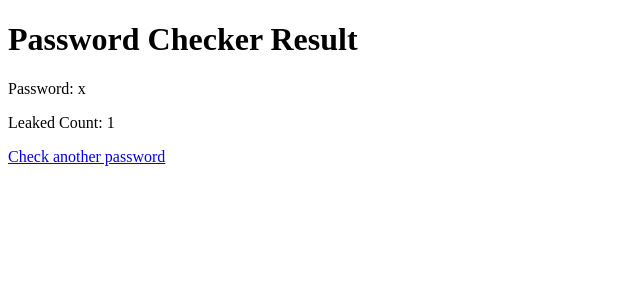
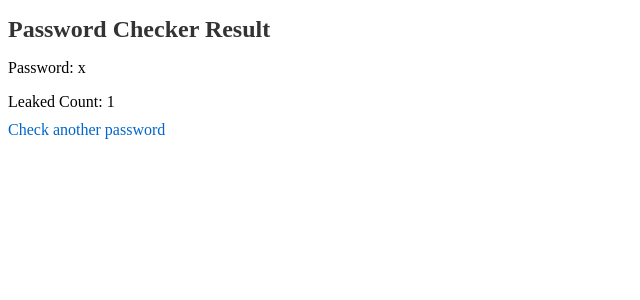
Before and after one commit to do2523/Password-Checker-with-API, a Flask app: template templates/result.html in a window 1280 px wide. Shown: the top 300 px of the page, without its empty margins (0-640 px from the left). Run offline with Flask 3, Linux system fonts and the light colour scheme; the template is opened without the code that fills it: most values are stand-ins (such as "Sample title", 1, 10 or a date in 2020).

Commit message:
Added inline CSS

```diff
--- a/templates/result.html
+++ b/templates/result.html
@@ -2,14 +2,11 @@
 <html>
 <head>
     <title>Password Checker</title>
-
-
-
 </head>
 <body>
-    <h1>Password Checker Result</h1>
-    <p>Password: {{ password }}</p>
-    <p>Leaked Count: {{ count }}</p>
-    <a href="/">Check another password</a>
+    <h1 style="color: #333; font-size: 24px; margin-bottom: 10px;">Password Checker Result</h1>
+    <p style="margin-bottom: 10px;">Password: {{ password }}</p>
+    <p style="margin-bottom: 10px;">Leaked Count: {{ count }}</p>
+    <a href="/" style="color: #0066cc; text-decoration: none;">Check another password</a>
 </body>
 </html>
```
